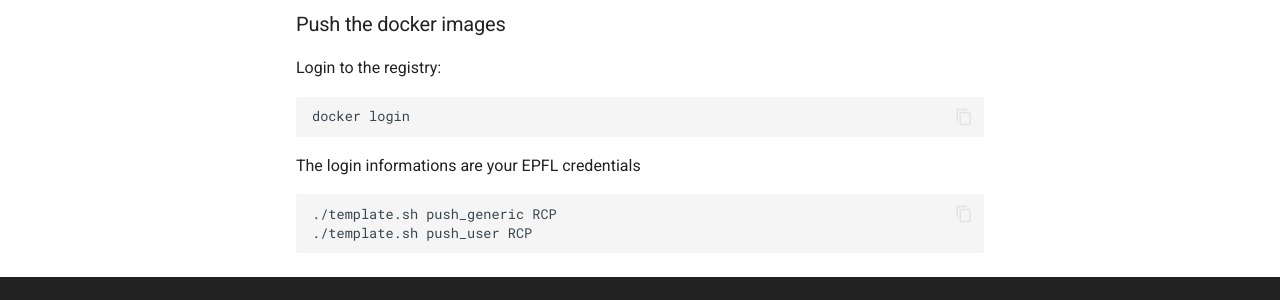
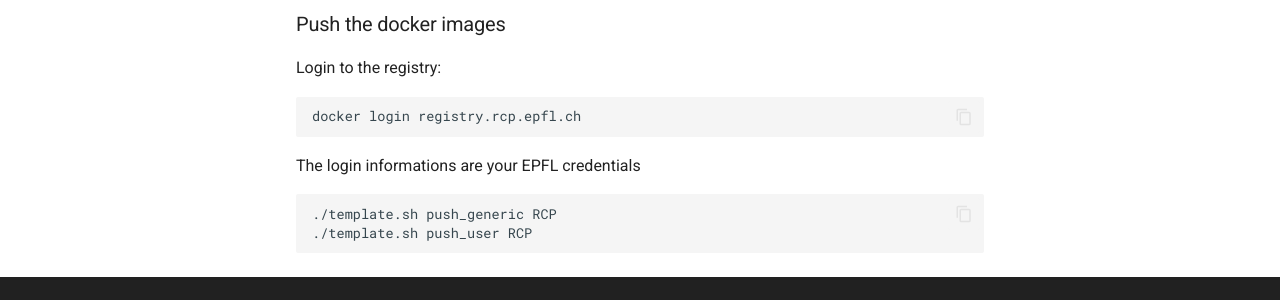
Before and after one commit to EPFLiGHT/LiGHT-doc, an MkDocs documentation site: the page built from docs/clusters/rcp/rcp_docker.md, in a window 1280 px wide and 900 px high, scrolled down 3286 px. Shown: the part 486-786 px from the top of the window. Built offline with MkDocs 1.6.1 and Material for MkDocs 9.7.7, drawn with Linux system fonts in a browser that asks for light colours.

Commit message:
Specify registry in Docker login command
Updated the Docker login command to specify the registry.

````diff
--- a/docs/clusters/rcp/rcp_docker.md
+++ b/docs/clusters/rcp/rcp_docker.md
@@ -165,7 +165,7 @@ To build the user docker image, run:
 Login to the registry:
 
 ```
-docker login
+docker login registry.rcp.epfl.ch
 ```
 
 The login informations are your EPFL credentials
````
